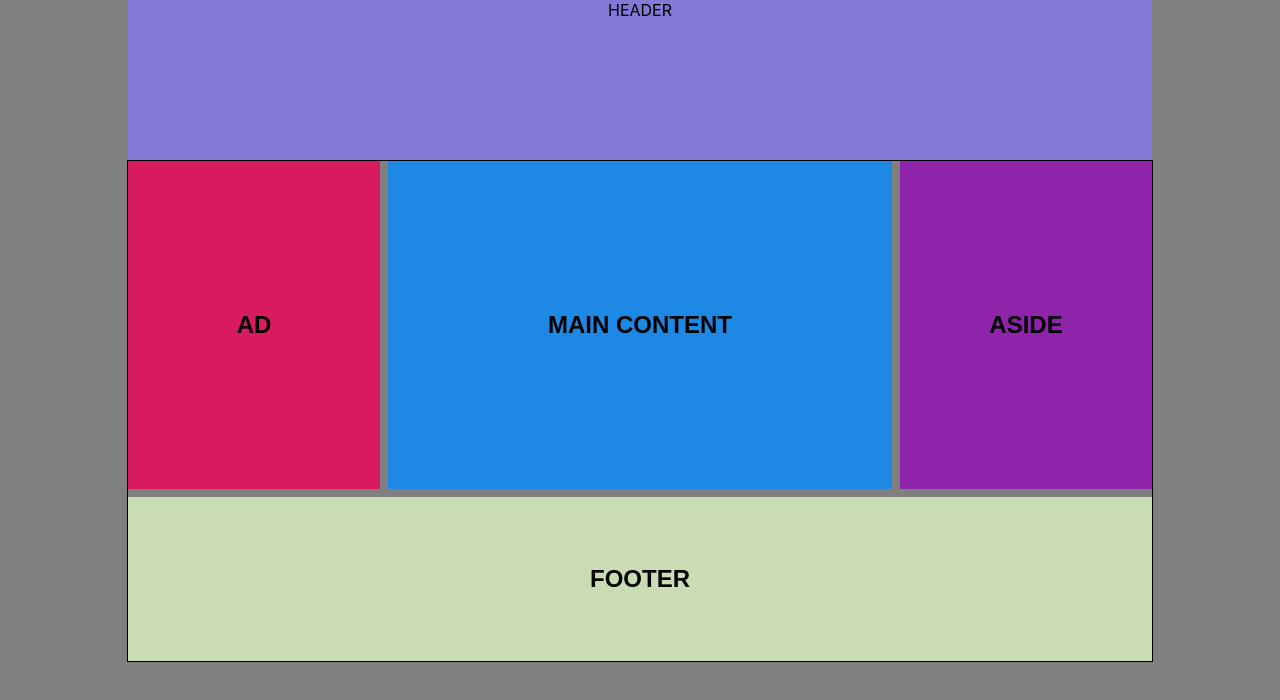
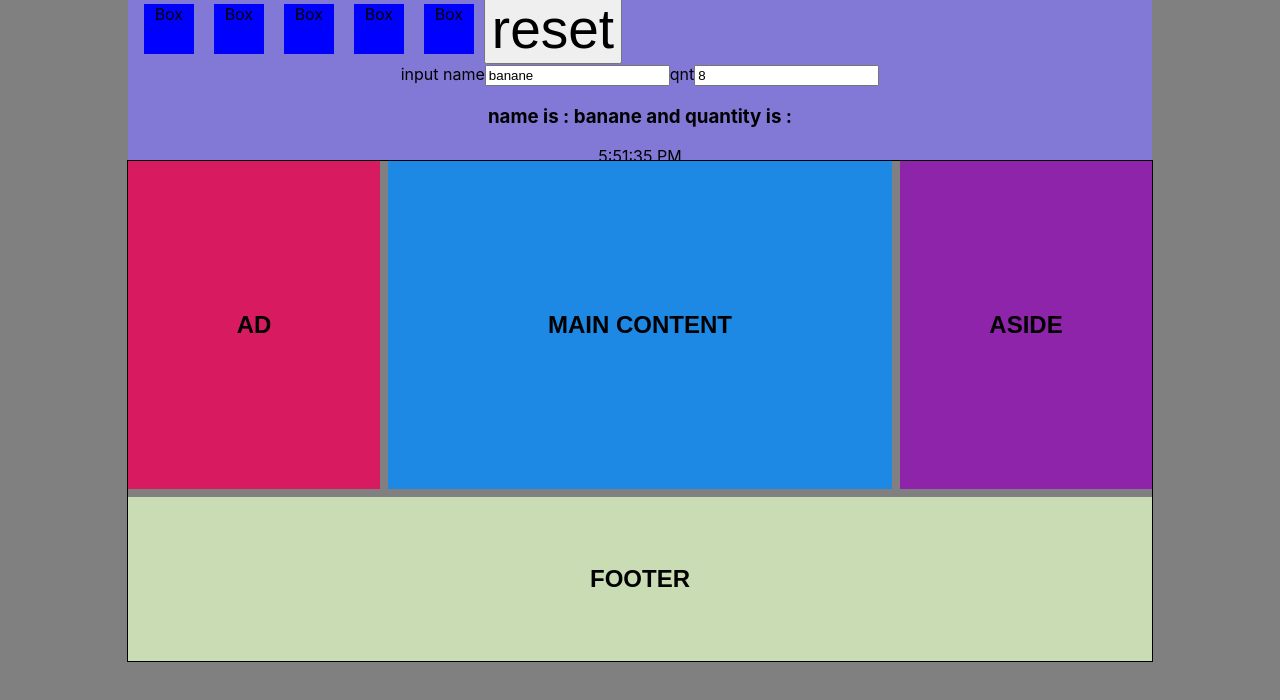
Before and after one commit to ProfesorZarko/zadatak01, a React (Create React App) app: page /stara in a window 1280 px wide. Shown: the top 700 px of the page. Built offline with nearby package versions, Linux system fonts and the light colour scheme.

Commit message:
jos jedna strana

```diff
--- a/src/pages/StaraGodina.jsx
+++ b/src/pages/StaraGodina.jsx
@@ -1,10 +1,17 @@
 import React from 'react';
 import "../staraGodina/StaraGodina.css"
+import BoxGrid from '../staraGodina/BoxGrid';
+import SClock from '../staraGodina/SClock';
+import SLForm from '../staraGodina/SLForm';
 
 export default function StaraGodina() {
   return (
     <div className='StaraGodina'>
-      <header class="header">HEADER</header>
+      <header class="header" >
+        <BoxGrid />
+        <SLForm />
+        <SClock />
+      </header>
     <div id="container">
 
         <div class="ad">AD</div>
--- /dev/null
+++ b/src/staraGodina/Box.css
@@ -0,0 +1,5 @@
+.Box{
+    height: 50px;
+    width: 50px;
+    margin: 10px ;
+}
--- /dev/null
+++ b/src/staraGodina/Box.jsx
@@ -0,0 +1,12 @@
+import React from 'react';
+import "./Box.css"
+
+export default function Box({isActive, toggle}) {
+
+  return (
+    <div className='Box'
+        style={{backgroundColor:isActive?"red":"blue"}}
+        onClick={toggle}
+    >Box</div>
+  )
+}
--- /dev/null
+++ b/src/staraGodina/BoxGrid.css
@@ -0,0 +1,10 @@
+.BoxGrid{
+    display: flex;
+    flex-direction: row;
+   justify-content: center;
+}
+.Jole{
+    height: 150px;
+    width: 500px;
+    background-color: "grey";
+}
--- /dev/null
+++ b/src/staraGodina/BoxGrid.jsx
@@ -0,0 +1,37 @@
+import React, { useState } from 'react'
+import Box from './Box'
+import "./BoxGrid.css"
+
+export default function BoxGrid() {
+
+    const [boxes, setBoxes] =useState([false, false, false, false, false]);
+    const toggleBox=(jjI)=>{
+        setBoxes(prevValue=>{
+            return prevValue.map((v,i)=>{
+                if(i===jjI){
+                    return !v
+                }else{
+                    return v
+                }
+            })
+        })
+    }
+
+
+  return (
+    <div className='Jole'>
+        <div className='BoxGrid'>
+            {boxes.map((boxItem, idx)=>{
+                return(<Box
+                    key={idx}
+                    isActive={boxItem}
+                    toggle={()=>toggleBox(idx)}
+                    />)
+            })}
+            <button
+                onClick={()=>{setBoxes([false, false, false, false, false])}}
+            >reset</button>
+        </div>
+    </div>
+  )
+}
--- /dev/null
+++ b/src/staraGodina/SClock.jsx
@@ -0,0 +1,16 @@
+import React, { useState } from 'react'
+
+export default function SClock() {
+    const now = new Date().toLocaleTimeString();
+    const [time, setTime ]=useState(now)
+    const updateTime =()=>{
+        const newTime = new Date().toLocaleTimeString();
+        setTime(newTime)
+    };
+    setTimeout(updateTime,1000)
+  return (
+    <div>
+        {time}
+    </div>
+  )
+}
--- /dev/null
+++ b/src/staraGodina/SLForm.jsx
@@ -0,0 +1,23 @@
+import React, { useState } from 'react'
+
+export default function SLForm() {
+    const [formData, setFormData]=useState({name:"banane", quantity:8})
+    const handleChange=(e)=>{
+        const {name, value} = e.target;
+        setFormData(prevData=>{
+            return({...prevData, [name]:value})
+        })
+
+    }
+  return (
+    <div>
+        <form >
+            <label htmlFor="name">input name</label>
+            <input type='text' name='name' value={formData.name} onChange={handleChange}/>
+            <label htmlFor="qnt">qnt</label>
+            <input type='number' name='qnt' value={formData.quantity} onChange={handleChange}/>
+        </form>
+        <h3>name is : {formData.name} and quantity is : {formData.quantitiy}</h3>
+    </div>
+  )
+}
--- a/src/staraGodina/StaraGodina.css
+++ b/src/staraGodina/StaraGodina.css
@@ -47,6 +47,7 @@
     height: 10em;
     width: 80%;
     display: flex;
+    flex-direction: column;
     justify-content: center;
     margin-left: 10%;
   }
```
